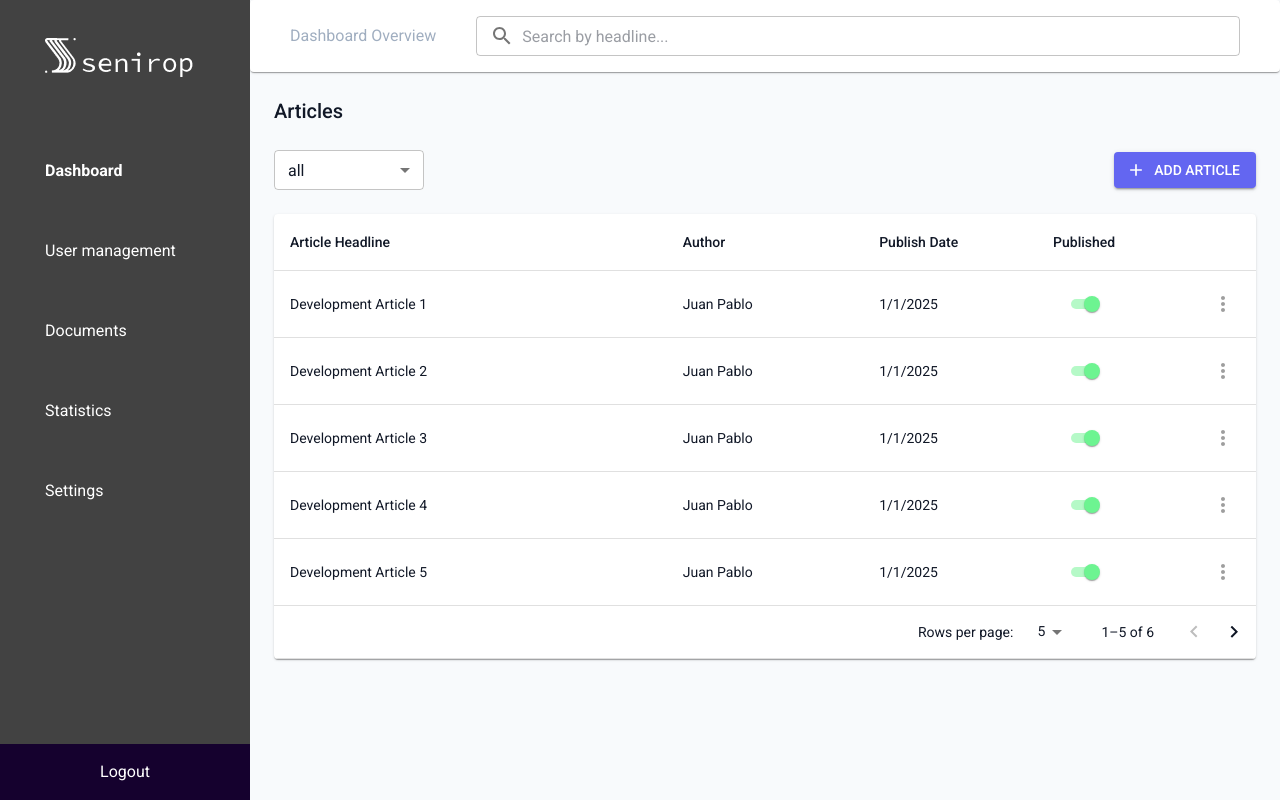
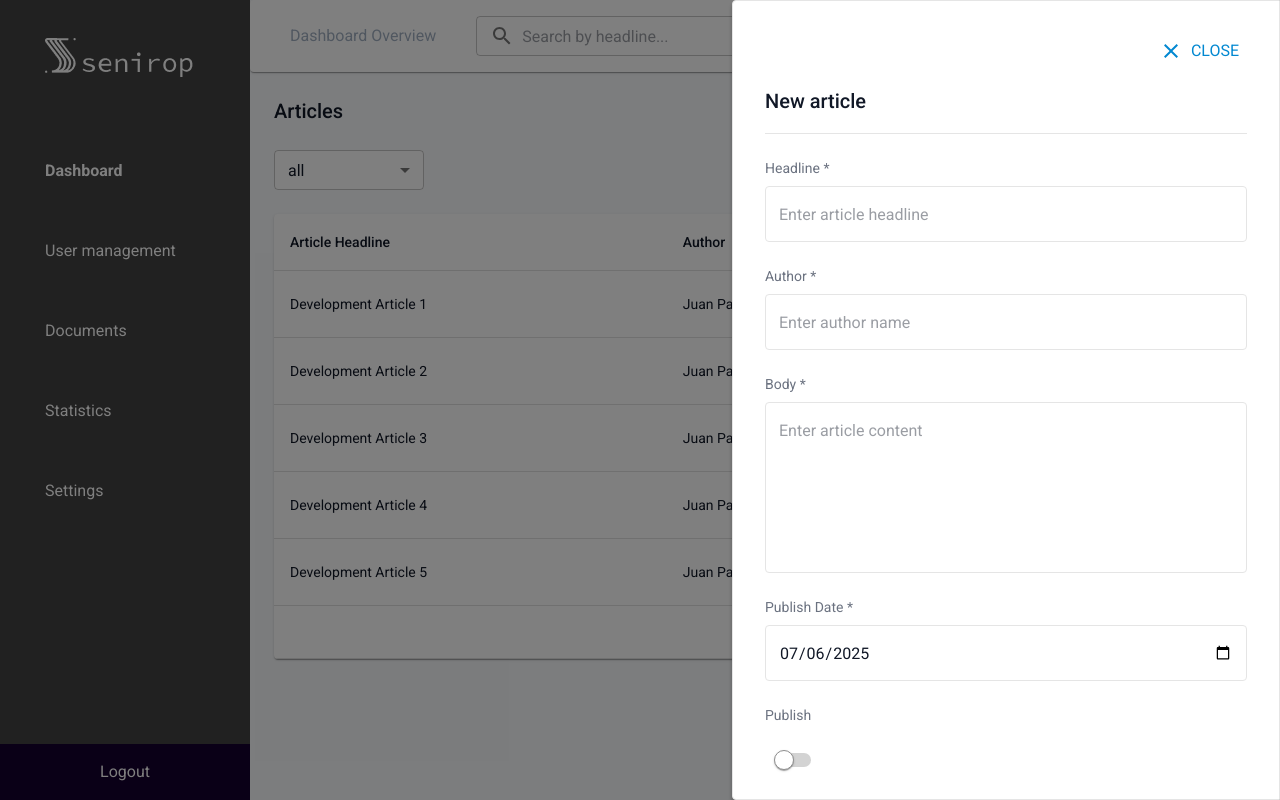
Before and after one commit to SrPabvliss/senirop-cms-demo, a React (Vite) app: page / in a window 1280 px wide. Both pictures are taken after a click on the button "ADD ARTICLE". Built offline with nearby package versions, Linux system fonts and the light colour scheme.

Commit message:
feat: form being showed on drawer in its different modes

```diff
--- a/src/features/articles/data/types/article-list-props.interface.ts
+++ b/src/features/articles/data/types/article-list-props.interface.ts
@@ -1,5 +1,11 @@
 import type { IArticle } from '@/features/articles/data/types/article.interface'
 import type { ArticleStatus } from '../constants/article-statuses'
+import type { FormMode } from '@/shared/constants/form-modes'
+
+export interface UseArticleActionsProps {
+  openDrawer: (mode: FormMode, article?: IArticle) => void
+  closeDrawer: () => void
+}
 
 export interface ArticleActions {
   handleTogglePublished: (article: IArticle) => void
--- a/src/features/articles/presentation/components/article-actions-menu.tsx
+++ b/src/features/articles/presentation/components/article-actions-menu.tsx
@@ -83,14 +83,14 @@ export const ArticleActionsMenu = ({
           },
         }}
       >
-        <MenuItem onClick={() => handleEdit(article)}>
+        <MenuItem onClick={(event) => handleEdit(article, event)}>
           <ListItemIcon>
             <Edit fontSize="small" />
           </ListItemIcon>
           <ListItemText>Edit</ListItemText>
         </MenuItem>
 
-        <MenuItem onClick={() => handleView(article)}>
+        <MenuItem onClick={(event) => handleView(article, event)}>
           <ListItemIcon>
             <Visibility fontSize="small" />
           </ListItemIcon>
@@ -100,7 +100,7 @@ export const ArticleActionsMenu = ({
         <Divider />
 
         <MenuItem
-          onClick={() => handleDelete(article)}
+          onClick={(event) => handleDelete(article, event)}
           sx={{
             color: 'error.main',
             '& .MuiListItemIcon-root': {
--- a/src/features/articles/presentation/components/article-form.tsx
+++ b/src/features/articles/presentation/components/article-form.tsx
@@ -7,38 +7,37 @@ import type { ArticleFormProps } from '../../data/types/article-form.interface'
 import RHFInput from '@/shared/ui/components/form/rhf-inputt'
 import RHFDateInput from '@/shared/ui/components/form/rhf-date-input'
 import RHFSwitch from '@/shared/ui/components/form/rhf-switch'
+import { Close } from '@mui/icons-material'
 
-export const ArticleForm = ({ mode, article }: ArticleFormProps) => {
+export const ArticleForm = ({
+  mode,
+  article,
+  onClose,
+}: ArticleFormProps & { onClose: () => void }) => {
   const theme = useTheme()
   const isReadOnly = mode === FormMode.VIEW
 
-  const {
-    methods,
-    onSubmit,
-    isSubmitting,
-    isValid,
-    getButtonText,
-    handleCancel,
-    getTitle,
-  } = useArticleForm({ mode, article })
+  const { methods, onSubmit, isSubmitting, isValid, getButtonText, getTitle } =
+    useArticleForm({ mode, article, onClose })
 
   return (
     <FormProvider {...methods}>
       <Box>
         <Button
-          variant="outlined"
-          onClick={handleCancel}
+          variant="text"
+          onClick={onClose}
           disabled={isSubmitting}
           sx={{
             display: 'flex',
             justifySelf: 'flex-end',
             textTransform: 'none',
-            borderColor: '#E5E5E5',
-            color: theme.palette.text.secondary,
+            color: theme.palette.info.main,
             marginBottom: '16px',
+            gap: '8px',
           }}
         >
-          Close
+          <Close />
+          <Typography variant="body1">CLOSE</Typography>
         </Button>
         <Box>
           <Typography variant="h6" sx={{ mb: 2 }}>
--- a/src/features/articles/presentation/components/article-table-columns.tsx
+++ b/src/features/articles/presentation/components/article-table-columns.tsx
@@ -52,10 +52,12 @@ export const createArticleColumns = ({
     render: (value, row) => (
       <Switch
         checked={value}
-        onChange={(e) => {
-          // stop the event of the row click
-          e.stopPropagation()
+        onChange={(event) => {
+          event.stopPropagation()
           handleTogglePublished(row)
+        }}
+        onClick={(event) => {
+          event.stopPropagation()
         }}
         size="small"
         sx={{
--- a/src/features/articles/presentation/containers/article-list-container.tsx
+++ b/src/features/articles/presentation/containers/article-list-container.tsx
@@ -1,16 +1,36 @@
 import { ArticlesProvider } from '../components/article-provider'
 import { useArticleActions } from '../hooks/use-article-actions'
+import { useArticleDrawer } from '../hooks/use-article-drawer'
 import { ArticlesListView } from '../views/article-list-view'
+import { FormDrawer } from '@/shared/ui/components/form/form-drawer'
+import { ArticleForm } from '../components/article-form'
 
 /**
  * Provides the articles list to the ArticlesListView component
  * Container component should be used in the routes
  */
 export const ArticleListContainer = () => {
-  const actions = useArticleActions()
+  const drawer = useArticleDrawer()
+  const actions = useArticleActions({
+    openDrawer: drawer.openDrawer,
+    closeDrawer: drawer.closeDrawer,
+  })
+
   return (
-    <ArticlesProvider>
-      {(articles) => <ArticlesListView articles={articles} actions={actions} />}
-    </ArticlesProvider>
+    <>
+      <ArticlesProvider>
+        {(articles) => (
+          <ArticlesListView articles={articles} actions={actions} />
+        )}
+      </ArticlesProvider>
+
+      <FormDrawer isOpen={drawer.isOpen} onClose={drawer.closeDrawer}>
+        <ArticleForm
+          mode={drawer.mode}
+          article={drawer.article}
+          onClose={drawer.closeDrawer}
+        />
+      </FormDrawer>
+    </>
   )
 }
--- a/src/features/articles/presentation/hooks/use-actions-menu.ts
+++ b/src/features/articles/presentation/hooks/use-actions-menu.ts
@@ -19,17 +19,20 @@ export const useActionsMenu = (
     setTrigger(null)
   }
 
-  const handleEdit = (article: IArticle) => {
+  const handleEdit = (article: IArticle, event?: React.MouseEvent) => {
+    event?.stopPropagation()
     onEdit(article)
     handleClose()
   }
 
-  const handleView = (article: IArticle) => {
+  const handleView = (article: IArticle, event?: React.MouseEvent) => {
+    event?.stopPropagation()
     onView(article)
     handleClose()
   }
 
-  const handleDelete = (article: IArticle) => {
+  const handleDelete = (article: IArticle, event?: React.MouseEvent) => {
+    event?.stopPropagation()
     onDelete(article)
     handleClose()
   }
--- a/src/features/articles/presentation/hooks/use-article-actions.ts
+++ b/src/features/articles/presentation/hooks/use-article-actions.ts
@@ -1,10 +1,15 @@
 import { useArticleStore } from '@/features/articles/store/article.store'
 import type { IArticle } from '@/features/articles/data/types/article.interface'
+import { FormMode } from '@/shared/constants/form-modes'
+import type { UseArticleActionsProps } from '../../data/types/article-list-props.interface'
 
 /**
  * Hook that provides all article-related actions
  */
-export const useArticleActions = () => {
+export const useArticleActions = ({
+  openDrawer,
+  closeDrawer,
+}: UseArticleActionsProps) => {
   const { updateArticle, addArticle, deleteArticle } = useArticleStore()
 
   const handleTogglePublished = (article: IArticle) => {
@@ -14,23 +19,19 @@ export const useArticleActions = () => {
   }
 
   const handleRowClick = (article: IArticle) => {
-    console.log('Row clicked - View article:', article)
-    // TODO: Abrir aside para ver artículo (ver artículo)
+    openDrawer(FormMode.VIEW, article)
   }
 
   const handleAddArticle = () => {
-    console.log('Add article clicked')
-    // TODO: Abrir aside para crear artículo (crear artículo)
+    openDrawer(FormMode.CREATE)
   }
 
   const handleEditArticle = (article: IArticle) => {
-    console.log('Edit article from menu:', article)
-    // TODO: Abrir aside en modo edición (editar artículo)
+    openDrawer(FormMode.EDIT, article)
   }
 
   const handleViewArticle = (article: IArticle) => {
-    console.log('View article from menu:', article)
-    // TODO: Abrir aside en modo vista (ver artículo)
+    openDrawer(FormMode.VIEW, article)
   }
 
   const handleDeleteArticle = (article: IArticle) => {
@@ -39,12 +40,14 @@ export const useArticleActions = () => {
 
   const handleCreateArticle = (articleData: Omit<IArticle, 'id'>) => {
     addArticle(articleData)
-    // TODO: Cerrar aside, mostrar mensaje de éxito
+    closeDrawer()
+    // TODO: show success message
   }
 
   const handleUpdateArticle = (id: string, articleData: Partial<IArticle>) => {
     updateArticle(id, articleData)
-    // TODO: Cerrar aside, mostrar mensaje de éxito
+    closeDrawer()
+    // TODO: show success message
   }
 
   return {
--- /dev/null
+++ b/src/features/articles/presentation/hooks/use-article-drawer.ts
@@ -0,0 +1,65 @@
+import { useState } from 'react'
+import { FormMode } from '../../../../shared/constants/form-modes'
+import type { IArticle } from '../../data/types/article.interface'
+
+interface ArticleDrawerState {
+  isOpen: boolean
+  mode: FormMode
+  article?: IArticle
+}
+
+/**
+ * Hook to manage the article drawer
+ * Handles the 3 modes: CREATE, EDIT, VIEW
+ */
+export const useArticleDrawer = () => {
+  const [drawerState, setDrawerState] = useState<ArticleDrawerState>({
+    isOpen: false,
+    mode: FormMode.CREATE,
+    article: undefined,
+  })
+
+  /**
+   * Open the drawer in the specified mode
+   * @param mode - Form mode (CREATE, EDIT, VIEW)
+   * @param article - Article to edit/view (optional for CREATE)
+   */
+  const openDrawer = (mode: FormMode, article?: IArticle) => {
+    setDrawerState({
+      isOpen: true,
+      mode,
+      article,
+    })
+  }
+
+  /**
+   * Close the drawer and reset the state
+   */
+  const closeDrawer = () => {
+    setDrawerState({
+      isOpen: false,
+      mode: FormMode.CREATE,
+      article: undefined,
+    })
+  }
+
+  /**
+   * Change the mode of the drawer (useful to pass from VIEW to EDIT)
+   * @param newMode - New form mode
+   */
+  const changeMode = (newMode: FormMode) => {
+    setDrawerState((prev) => ({
+      ...prev,
+      mode: newMode,
+    }))
+  }
+
+  return {
+    isOpen: drawerState.isOpen,
+    mode: drawerState.mode,
+    article: drawerState.article,
+    openDrawer,
+    closeDrawer,
+    changeMode,
+  }
+}
--- a/src/features/articles/presentation/hooks/use-article-form.ts
+++ b/src/features/articles/presentation/hooks/use-article-form.ts
@@ -18,9 +18,14 @@ import type { UseArticleFormProps } from '../../data/types/article-form.interfac
  * Hook to manage the article form
  * @param mode - The mode of the form (create, edit, view)
  * @param article - The article to edit
+ * @param onClose - Function to close the drawer
  * @returns The form methods, onSubmit, isSubmitting, isValid, getButtonText, getTitle, handleButtonClick, handleCancel
  */
-export function useArticleForm({ mode, article }: UseArticleFormProps) {
+export function useArticleForm({
+  mode,
+  article,
+  onClose,
+}: UseArticleFormProps & { onClose: () => void }) {
   const { addArticle, updateArticle } = useArticleStore()
   const { success } = useSnackbar()
 
@@ -51,11 +56,13 @@ export function useArticleForm({ mode, article }: UseArticleFormProps) {
     if (mode === FormMode.CREATE) {
       addArticle(data)
       success('Article created successfully')
+      onClose()
       return
     }
-    if (mode === FormMode.EDIT && article) {
+    if ((mode === FormMode.EDIT || mode === FormMode.VIEW) && article) {
       updateArticle(article.id, data)
       success('Article updated successfully')
+      onClose()
     }
   }
 
@@ -75,7 +82,6 @@ export function useArticleForm({ mode, article }: UseArticleFormProps) {
   const getTitle = () => getFormTitle(mode, article)
 
   const handleButtonClick = () => {
-    if (mode === FormMode.VIEW) return
     handleSubmit(onSubmit)()
   }
 
@@ -94,5 +100,6 @@ export function useArticleForm({ mode, article }: UseArticleFormProps) {
     getTitle,
     handleButtonClick,
     handleCancel,
+    onClose,
   }
 }
--- a/src/shared/ui/components/form/form-drawer.tsx
+++ b/src/shared/ui/components/form/form-drawer.tsx
@@ -1,12 +1,10 @@
 import React from 'react'
-import { Drawer, Box, IconButton, Typography } from '@mui/material'
+import { Drawer, Box } from '@mui/material'
 import { useTheme } from '@mui/material/styles'
-import { Close } from '@mui/icons-material'
 
 interface FormDrawerProps {
   isOpen: boolean
   onClose: () => void
-  title: string
   children: React.ReactNode
 }
 
@@ -17,7 +15,6 @@ interface FormDrawerProps {
 export const FormDrawer: React.FC<FormDrawerProps> = ({
   isOpen,
   onClose,
-  title,
   children,
 }) => {
   const theme = useTheme()
@@ -41,46 +38,12 @@ export const FormDrawer: React.FC<FormDrawerProps> = ({
     >
       <Box
         sx={{
-          height: '100%',
-          display: 'flex',
-          flexDirection: 'column',
+          flex: 1,
+          overflow: 'hidden',
           padding: `${theme.layout.formDrawer.padding.main}px`,
         }}
       >
-        <Box
-          sx={{
-            display: 'flex',
-            justifyContent: 'space-between',
-            alignItems: 'center',
-            mb: 4,
-          }}
-        >
-          <Typography
-            variant="h6"
-            sx={{
-              fontSize: '20px',
-              fontWeight: 500,
-              color: theme.palette.text.primary,
-            }}
-          >
-            {title}
-          </Typography>
-
-          <IconButton
-            onClick={onClose}
-            size="small"
-            sx={{
-              color: theme.palette.text.secondary,
-              '&:hover': {
-                backgroundColor: 'rgba(0, 0, 0, 0.04)',
-              },
-            }}
-          >
-            <Close />
-          </IconButton>
-        </Box>
-
-        <Box sx={{ flex: 1, overflow: 'auto' }}>{children}</Box>
+        {children}
       </Box>
     </Drawer>
   )
```
